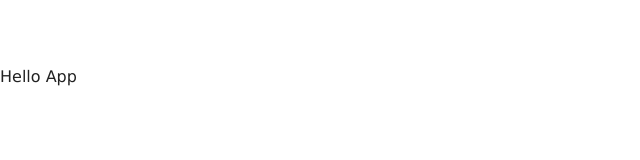
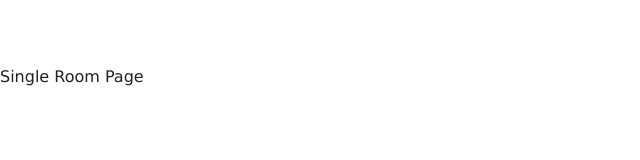
Before and after one commit to RostyslavL/React-Beach-Resort, a React (Create React App) app: page /rooms/1 in a window 1280 px wide. Shown: the top 160 px of the page, without its empty margins (0-640 px from the left). Built offline with nearby package versions, Linux system fonts and the light colour scheme.

Commit message:
feat: add  Routes into main App & Swithc statement t manage Routes

```diff
--- a/src/App.js
+++ b/src/App.js
@@ -1,9 +1,20 @@
 
+import  './App.css'
+import Home from './pages/Home'
+import Rooms from './pages/Rooms'
+import ErrorPage from './pages/ErrorPage'
+import SingleRoom from './pages/SingleRoom'
+import {Switch, Route} from 'react-router-dom'
 
 function App() {
   return (
     <>
-      Hello App
+      <Switch>
+        <Route exact path="/" component={Home}/>
+        <Route exact path="/rooms" component={Rooms}/>
+        <Route exact path="/rooms/:slug" component={SingleRoom}/>
+        <Route component={ErrorPage}/>
+      </Switch>
     </>
   );
 }
--- a/src/pages/ErrorPage.js
+++ b/src/pages/ErrorPage.js
@@ -7,3 +7,6 @@ export const ErrorPage = () => {
         </div>
     )
 }
+
+
+export default ErrorPage
```
Also changed, not shown: src/index.js (+7 -6 lines).
